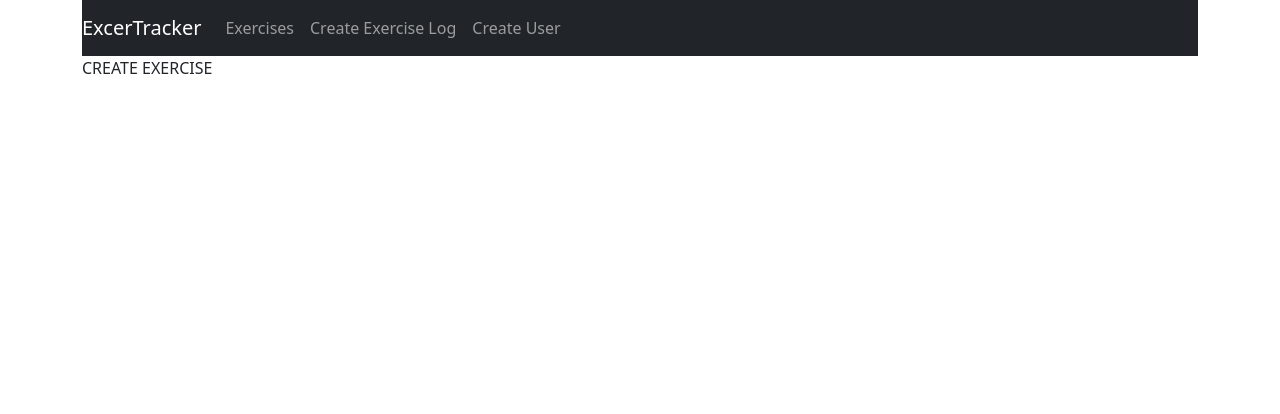
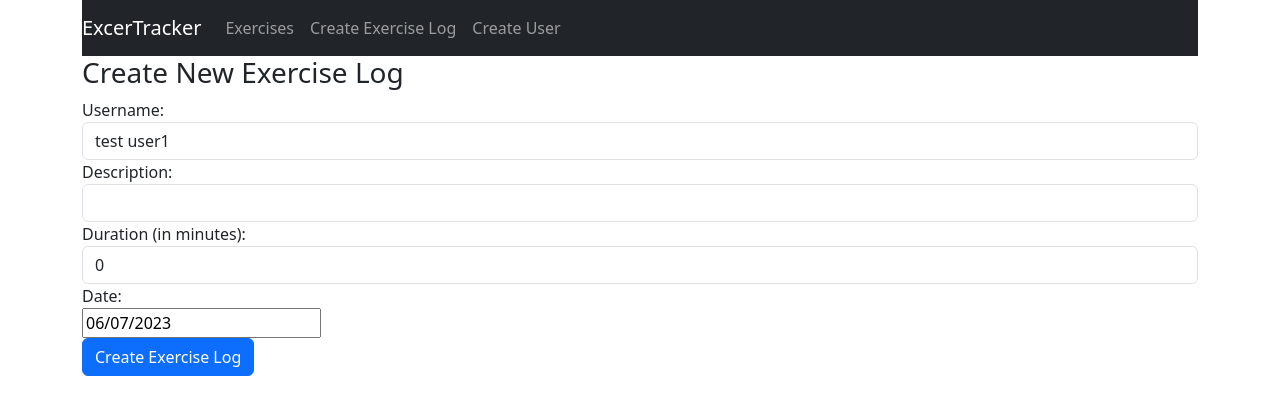
Before and after one commit to zennon-sml/exercise_MERN, a React (Create React App) app: page /create in a window 1280 px wide. Shown: the top 414 px of the page. Built offline with nearby package versions, Linux system fonts and the light colour scheme; the HTML template or start-up script is replaced by a standard one.

Commit message:
create exercise form done but with erros

```diff
--- a/package.json
+++ b/package.json
@@ -8,6 +8,7 @@
     "@testing-library/user-event": "^13.5.0",
     "bootstrap": "^5.3.0",
     "react": "^18.2.0",
+    "react-datepicker": "^4.12.0",
     "react-dom": "^18.2.0",
     "react-router-dom": "^6.12.0",
     "react-scripts": "5.0.1",
--- a/src/components/create-exercise.component.js
+++ b/src/components/create-exercise.component.js
@@ -1,10 +1,122 @@
 import React, { Component } from "react";
+import DatePicker from "react-datepicker";
+import "react-datepicker/dist/react-datepicker.css";
 
 export default class ExerciseList extends Component{
+    constructor(props) {
+        super(props);
+
+        this.onChangeUsername = this.onChangeUsername.bind(this);
+        this.onChangeDescription = this.onChangeDescription.bind(this);
+        this.onChangeDuration = this.onChangeDuration.bind(this);
+        this.onChangeDate = this.onChangeDate.bind(this);
+        this.onSubmit = this.onSubmit.bind(this);
+
+        this.state = {
+            username: '',
+            description: '',
+            duration: 0,
+            date: new Date(),
+            users: []
+        }
+    }
+    componentDidMount(){
+        this.setState({
+            users: ['test user1', 'test user2', 'test user3'],
+            username: 'test user1'
+        })
+    }
+
+    onChangeUsername(e) {
+        this.setState({
+            username: e.target.value
+        });
+    }
+    onChangeDescription(e) {
+        this.setState({
+            description: e.targe.value
+        });
+    }
+    onChangeDuration(e) {
+        this.setState({
+            duration: e.targe.value
+        });
+    }
+    onChangeDate(date) {
+        this.setState({
+            date: date
+        });
+    }
+
+    onSubmit(e) {
+        e.preventDefault();
+        const exercise = {
+            username: this.state.username,
+            description: this.state.description,
+            duration: this.state.duration,
+            date: this.state.date
+        }
+
+        console.log(exercise);
+
+        window.location = '/';
+    }
+
     render() {
         return (
-            <div>
-                <p>CREATE EXERCISE</p>
-            </div>)
+    <div>
+      <h3>Create New Exercise Log</h3>
+      <form onSubmit={this.onSubmit}>
+        <div className="form-group">
+          <label>Username: </label>
+          <select ref="userInput"
+              required
+              className="form-control"
+              value={this.state.username}
+              onChange={this.onChangeUsername}>
+              {
+                this.state.users.map(function(user) {
+                  return <option
+                    key={user}
+                    value={user}>{user}
+                    </option>;
+                })
+              }
+          </select>
+        </div>
+        <div className="form-group">
+          <label>Description: </label>
+          <input  type="text"
+              required
+              className="form-control"
+              value={this.state.description}
+              onChange={this.onChangeDescription}
+              />
+        </div>
+        <div className="form-group">
+          <label>Duration (in minutes): </label>
+          <input
+              type="text"
+              className="form-control"
+              value={this.state.duration}
+              onChange={this.onChangeDuration}
+              />
+        </div>
+        <div className="form-group">
+          <label>Date: </label>
+          <div>
+            <DatePicker
+              selected={this.state.date}
+              onChange={this.onChangeDate}
+            />
+          </div>
+        </div>
+
+        <div className="form-group">
+          <input type="submit" value="Create Exercise Log" className="btn btn-primary" />
+        </div>
+      </form>
+    </div>
+        )
     }
 }
```
Also changed, not shown: 1 other file (tests, documents, lock files or other folders).
